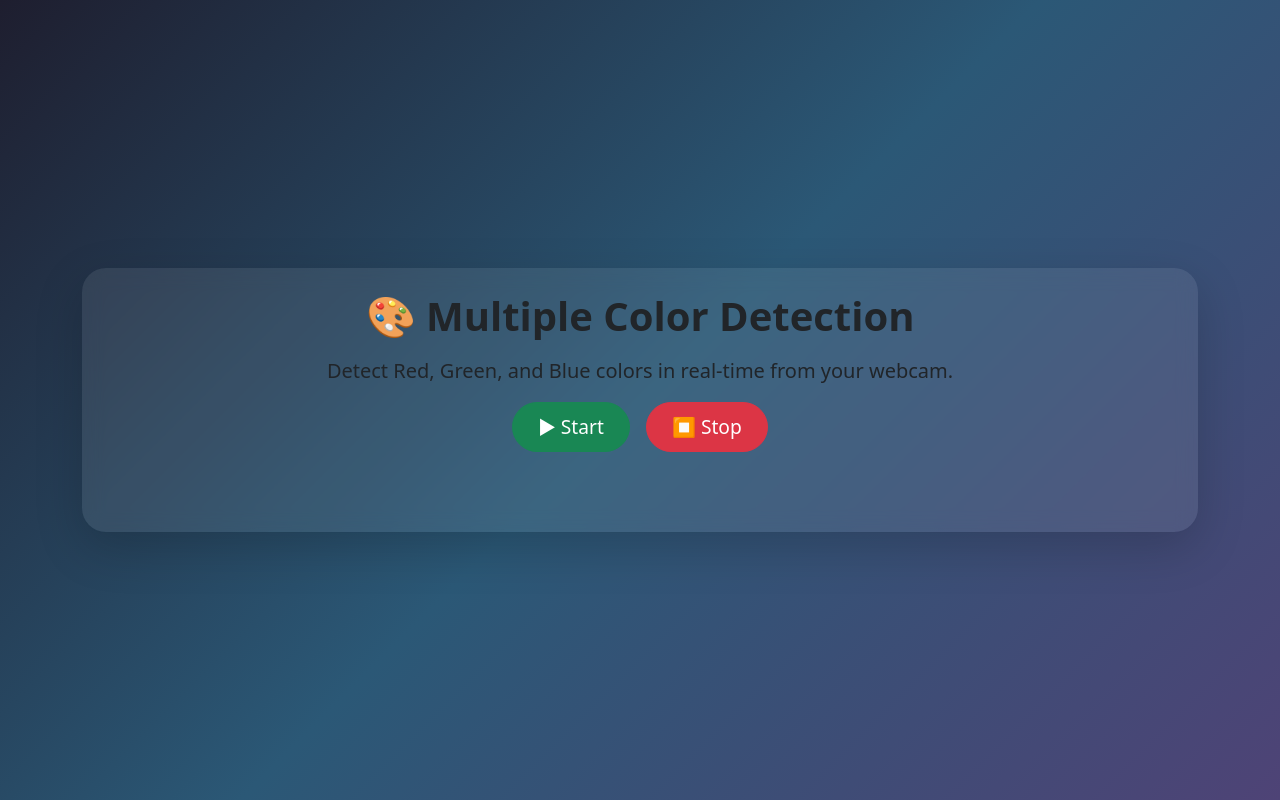
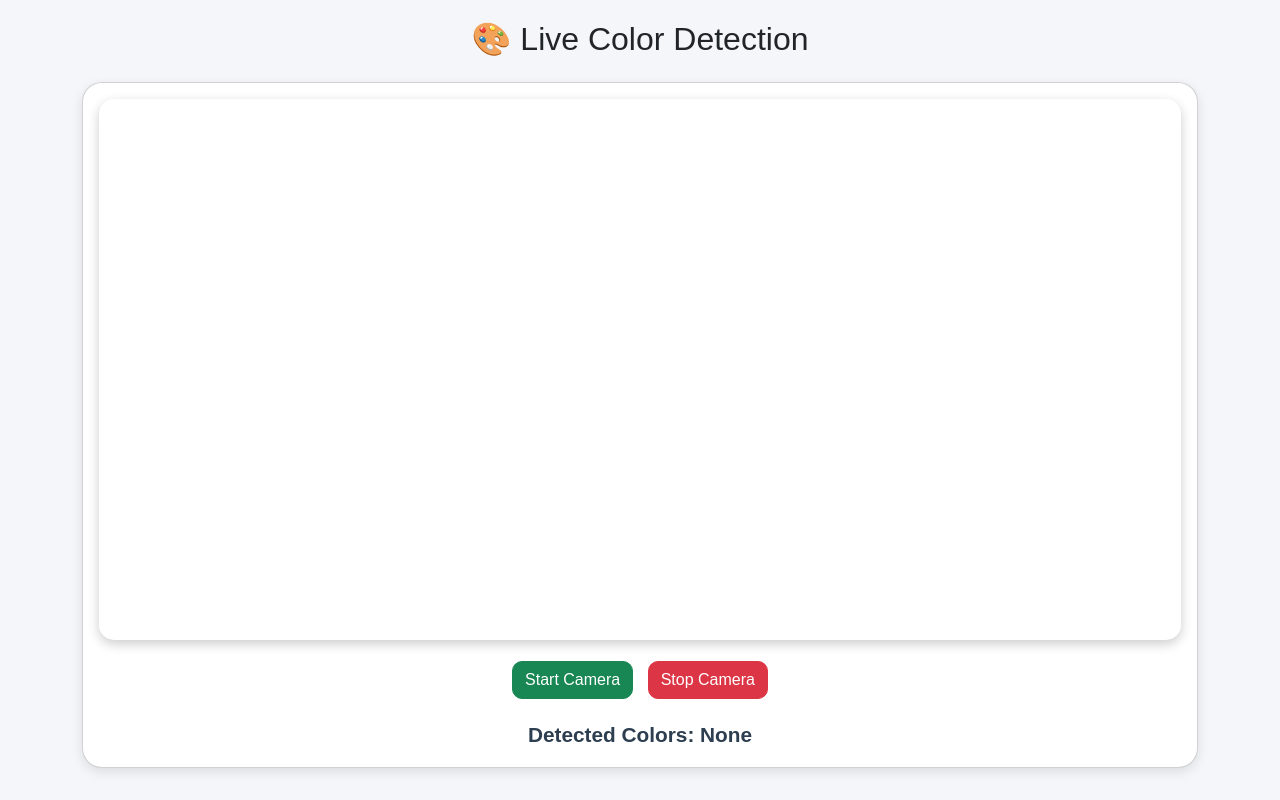
Before and after one commit to PrathamBabhulkar/color_detection_using_ML, a Flask app: page / in a window 1280 px wide. Run offline with Flask 3, Linux system fonts and the light colour scheme.

Commit message:
Update dashboard.html

```diff
--- a/templates/dashboard.html
+++ b/templates/dashboard.html
@@ -4,68 +4,101 @@
     <meta charset="UTF-8">
     <meta name="viewport" content="width=device-width, initial-scale=1.0">
     <title>Color Detection Dashboard</title>
-    <link href="https://cdn.jsdelivr.net/npm/bootstrap@5.3.2/dist/css/bootstrap.min.css" rel="stylesheet">
+    <link href="https://cdn.jsdelivr.net/npm/bootstrap@5.3.0/dist/css/bootstrap.min.css" rel="stylesheet">
     <style>
         body {
-            background: linear-gradient(135deg, #1e1e2f, #2b5876, #4e4376);
-            color: white;
-            min-height: 100vh;
+            background: #f4f6f9;
+            font-family: Arial, sans-serif;
+            text-align: center;
+            padding: 20px;
         }
         .card {
-            background-color: rgba(255, 255, 255, 0.08);
-            backdrop-filter: blur(10px);
-            border: none;
-            border-radius: 1.5rem;
-            box-shadow: 0 4px 20px rgba(0, 0, 0, 0.3);
+            border-radius: 20px;
+            box-shadow: 0 4px 12px rgba(0,0,0,0.1);
         }
-        .video-container {
-            max-width: 100%;
-            border-radius: 1rem;
-            overflow: hidden;
-            margin-top: 1rem;
+        video {
+            width: 100%;
+            border-radius: 15px;
+            box-shadow: 0 4px 12px rgba(0,0,0,0.2);
         }
-        .btn-custom {
-            font-size: 1.2rem;
-            border-radius: 30px;
-            padding: 10px 25px;
+        #detectedColors {
+            margin-top: 15px;
+            font-size: 1.3rem;
+            font-weight: bold;
+            color: #2c3e50;
+        }
+        .btn {
+            border-radius: 10px;
+            margin: 5px;
         }
     </style>
 </head>
-<body class="d-flex align-items-center justify-content-center">
+<body>
 
-    <div class="container text-center">
-        <div class="card p-4 shadow-lg">
-            <h1 class="fw-bold mb-3">🎨 Multiple Color Detection</h1>
-            <p class="lead">Detect Red, Green, and Blue colors in real-time from your webcam.</p>
+    <div class="container">
+        <h2 class="mb-4">🎨 Live Color Detection</h2>
 
-            <div class="d-flex justify-content-center gap-3 mb-3">
-                <button class="btn btn-success btn-custom" onclick="startCamera()">▶ Start</button>
-                <button class="btn btn-danger btn-custom" onclick="stopCamera()">⏹ Stop</button>
+        <div class="card p-3">
+            <video id="cameraFeed" autoplay playsinline></video>
+
+            <div class="mt-3">
+                <button class="btn btn-success" onclick="startCamera()">Start Camera</button>
+                <button class="btn btn-danger" onclick="stopCamera()">Stop Camera</button>
             </div>
 
-            <div class="video-container">
-                <img id="videoFeed" src="" class="img-fluid shadow">
-            </div>
+            <div id="detectedColors">Detected Colors: None</div>
         </div>
     </div>
 
     <script>
-        function startCamera() {
-            fetch('/start_camera')
-                .then(response => response.json())
-                .then(data => {
-                    document.getElementById("videoFeed").src = "/video_feed";
-                });
+        let videoStream = null;
+        let detectionInterval = null;
+
+        async function startCamera() {
+            try {
+                videoStream = await navigator.mediaDevices.getUserMedia({ video: true });
+                document.getElementById("cameraFeed").srcObject = videoStream;
+
+                // Start sending frames every 1 second
+                detectionInterval = setInterval(captureAndSend, 1000);
+            } catch (err) {
+                alert("Camera access denied or not available.");
+                console.error(err);
+            }
         }
 
         function stopCamera() {
-            fetch('/stop_camera')
-                .then(response => response.json())
-                .then(data => {
-                    document.getElementById("videoFeed").src = "";
-                });
+            if (videoStream) {
+                videoStream.getTracks().forEach(track => track.stop());
+                document.getElementById("cameraFeed").srcObject = null;
+                clearInterval(detectionInterval);
+                document.getElementById("detectedColors").textContent = "Detected Colors: None";
+            }
+        }
+
+        function captureAndSend() {
+            let video = document.getElementById("cameraFeed");
+            if (!video.videoWidth) return; // Skip if video not ready
+
+            let canvas = document.createElement("canvas");
+            canvas.width = video.videoWidth;
+            canvas.height = video.videoHeight;
+            let context = canvas.getContext("2d");
+            context.drawImage(video, 0, 0, canvas.width, canvas.height);
+
+            canvas.toBlob(blob => {
+                let formData = new FormData();
+                formData.append("frame", blob);
+
+                fetch("/process_frame", { method: "POST", body: formData })
+                    .then(res => res.json())
+                    .then(data => {
+                        let colors = data.colors && data.colors.length ? data.colors.join(", ") : "None";
+                        document.getElementById("detectedColors").textContent = "Detected Colors: " + colors;
+                    })
+                    .catch(err => console.error("Error:", err));
+            }, "image/jpeg");
         }
     </script>
-
 </body>
 </html>
```
